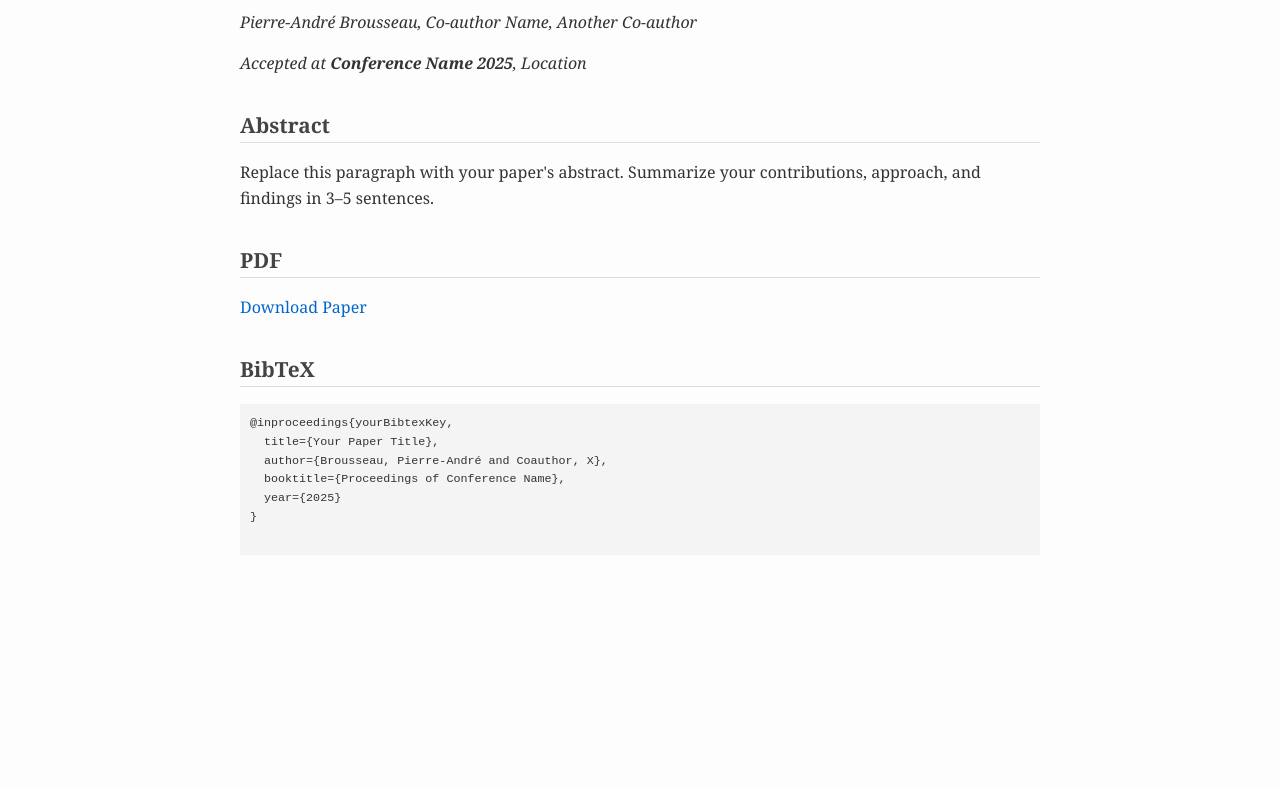
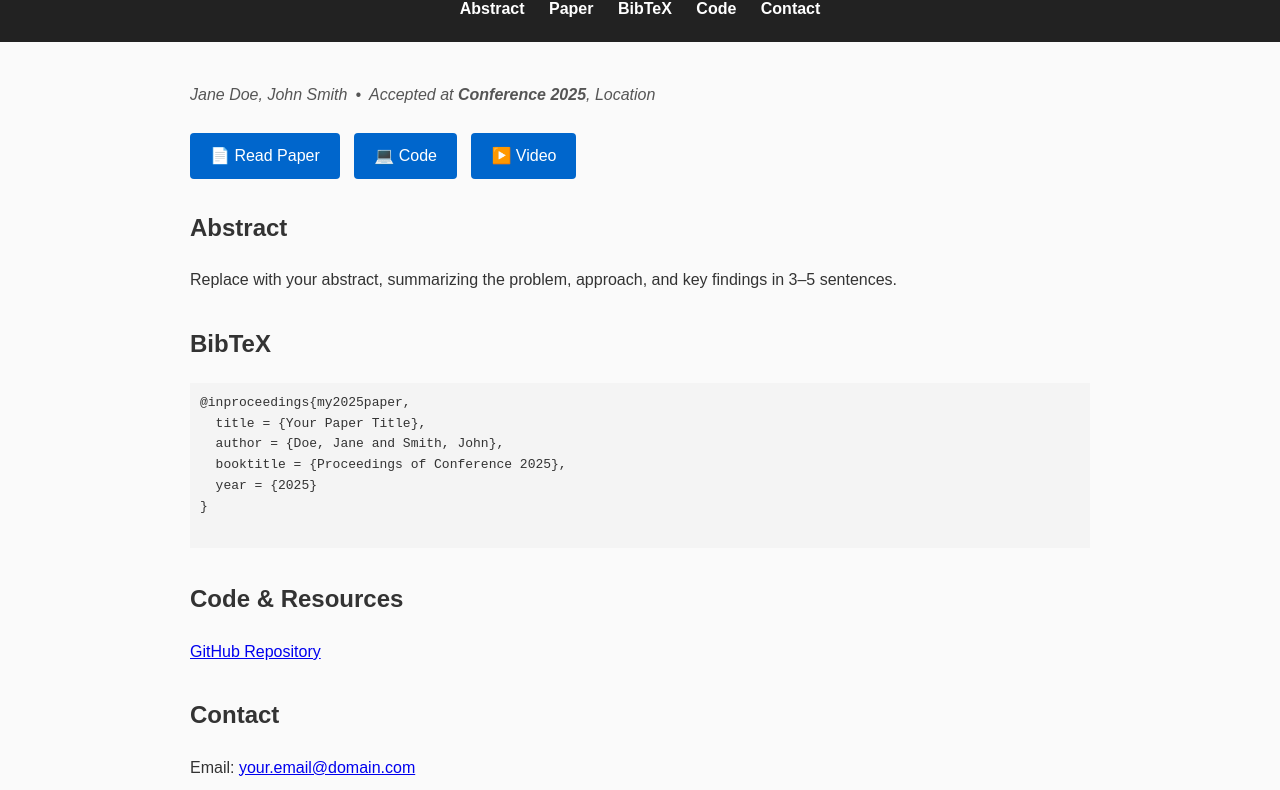
Before and after one commit to SphericalStereo/SphericalStereo.github.io, a plain HTML site: page index.html in a window 1280 px wide. Shown: the part 103-893 px from the top of the page. Before the commit the page ends 800 px from the top, so only its background shows below. Drawn offline with Linux system fonts and the light colour scheme.

Commit message:
Change Template

```diff
--- a/index.html
+++ b/index.html
@@ -2,87 +2,121 @@
 <html lang="en">
 <head>
   <meta charset="UTF-8" />
-  <meta name="viewport" content="width=device-width, initial-scale=1.0"/>
+  <meta name="viewport" content="width=device-width, initial-scale=1" />
   <title>Your Paper Title</title>
   <style>
     body {
-      font-family: Georgia, serif;
-      max-width: 800px;
+      font-family: Arial, sans-serif;
+      margin: 0;
+      padding: 0;
+      line-height: 1.6;
+      color: #333;
+      background: #fafafa;
+    }
+    header {
+      background: #222;
+      color: #fff;
+      padding: 20px;
+      text-align: center;
+    }
+    nav a {
+      color: #fff;
+      margin: 0 10px;
+      text-decoration: none;
+      font-weight: bold;
+    }
+    nav a:hover {
+      text-decoration: underline;
+    }
+    .container {
+      max-width: 900px;
       margin: 40px auto;
       padding: 0 20px;
-      line-height: 1.6;
-      background-color: #fdfdfd;
-      color: #333;
     }
-    h1 {
-      font-size: 2em;
-      color: #000;
+    .buttons a {
+      display: inline-block;
+      margin: 10px 10px 10px 0;
+      padding: 10px 20px;
+      background: #0066cc;
+      color: #fff;
+      text-decoration: none;
+      border-radius: 4px;
     }
-    h2 {
-      font-size: 1.3em;
-      color: #444;
-      border-bottom: 1px solid #ddd;
+    .buttons a:hover {
+      background: #005bb5;
     }
-    a {
-      color: #0066cc;
-      text-decoration: none;
-    }
-    a:hover {
-      text-decoration: underline;
-    }
-    .authors, .conf {
-      margin-bottom: 1em;
-      font-style: italic;
-    }
-    .teaser {
+    h1 { font-size: 2em; margin-bottom: .2em; }
+    .meta { font-style: italic; color: #555; margin-bottom: 1em; }
+    section { margin-bottom: 2em; }
+    img.teaser {
       width: 100%;
-      max-width: 100%;
       margin: 20px 0;
       border: 1px solid #ccc;
     }
-    .section {
-      margin-top: 2em;
-    }
-    pre {
-      background: #f4f4f4;
-      padding: 10px;
-      overflow-x: auto;
-      font-size: 0.9em;
-    }
+    pre { background: #f4f4f4; padding: 10px; overflow-x: auto; }
+    footer { text-align: center; padding: 20px; font-size: 0.9em; color: #888; }
   </style>
 </head>
 <body>
-  <h1>Your Paper Title Here</h1>
 
-  <div class="authors">Pierre-André Brousseau, Co-author Name, Another Co-author</div>
+<header>
+  <h1>Your Paper Title</h1>
+  <nav>
+    <a href="#abstract">Abstract</a>
+    <a href="#paper">Paper</a>
+    <a href="#bibtex">BibTeX</a>
+    <a href="#code">Code</a>
+    <a href="#contact">Contact</a>
+  </nav>
+</header>
 
-  <div class="conf">Accepted at <strong>Conference Name 2025</strong>, Location</div>
+<div class="container">
+  <div class="meta">
+    Jane Doe, John Smith • Accepted at <strong>Conference 2025</strong>, Location
+  </div>
 
-  <!-- Optional teaser image -->
-  <!-- <img class="teaser" src="teaser.png" alt="Teaser image" /> -->
+  <div class="buttons">
+    <a href="paper.pdf" target="_blank">📄 Read Paper</a>
+    <a href="https://github.com/your-repo" target="_blank">💻 Code</a>
+    <a href="https://www.youtube.com/watch?v=..." target="_blank">▶️ Video</a>
+  </div>
 
-  <div class="section">
+  <!-- Optional: Teaser image -->
+  <!-- <img src="teaser.png" alt="Teaser image" class="teaser" /> -->
+
+  <section id="abstract">
     <h2>Abstract</h2>
     <p>
-      Replace this paragraph with your paper's abstract. Summarize your contributions, approach, and findings in 3–5 sentences.
+      Replace with your abstract, summarizing the problem, approach, and key findings in 3–5 sentences.
     </p>
-  </div>
+  </section>
 
-  <div class="section">
-    <h2>PDF</h2>
-    <p><a href="paper.pdf" target="_blank">Download Paper</a></p>
-  </div>
-
-  <div class="section">
+  <section id="bibtex">
     <h2>BibTeX</h2>
     <pre>
-@inproceedings{yourBibtexKey,
-  title={Your Paper Title},
-  author={Brousseau, Pierre-André and Coauthor, X},
-  booktitle={Proceedings of Conference Name},
-  year={2025}
+@inproceedings{my2025paper,
+  title = {Your Paper Title},
+  author = {Doe, Jane and Smith, John},
+  booktitle = {Proceedings of Conference 2025},
+  year = {2025}
 }
     </pre>
-  </div>
+  </section>
 
-  <!-- Optional: Code or Video -
+  <section id="code">
+    <h2>Code & Resources</h2>
+    <p><a href="https://github.com/your-repo" target="_blank">GitHub Repository</a></p>
+    <!-- Add more links or badges as needed -->
+  </section>
+
+  <section id="contact">
+    <h2>Contact</h2>
+    <p>Email: <a href="mailto:your.email@domain.com">your.email@domain.com</a></p>
+  </section>
+</div>
+
+<footer>
+  © 2025 Your Name • <a href="https://your.website">your.website</a>
+</footer>
+</body>
+</html>
```
